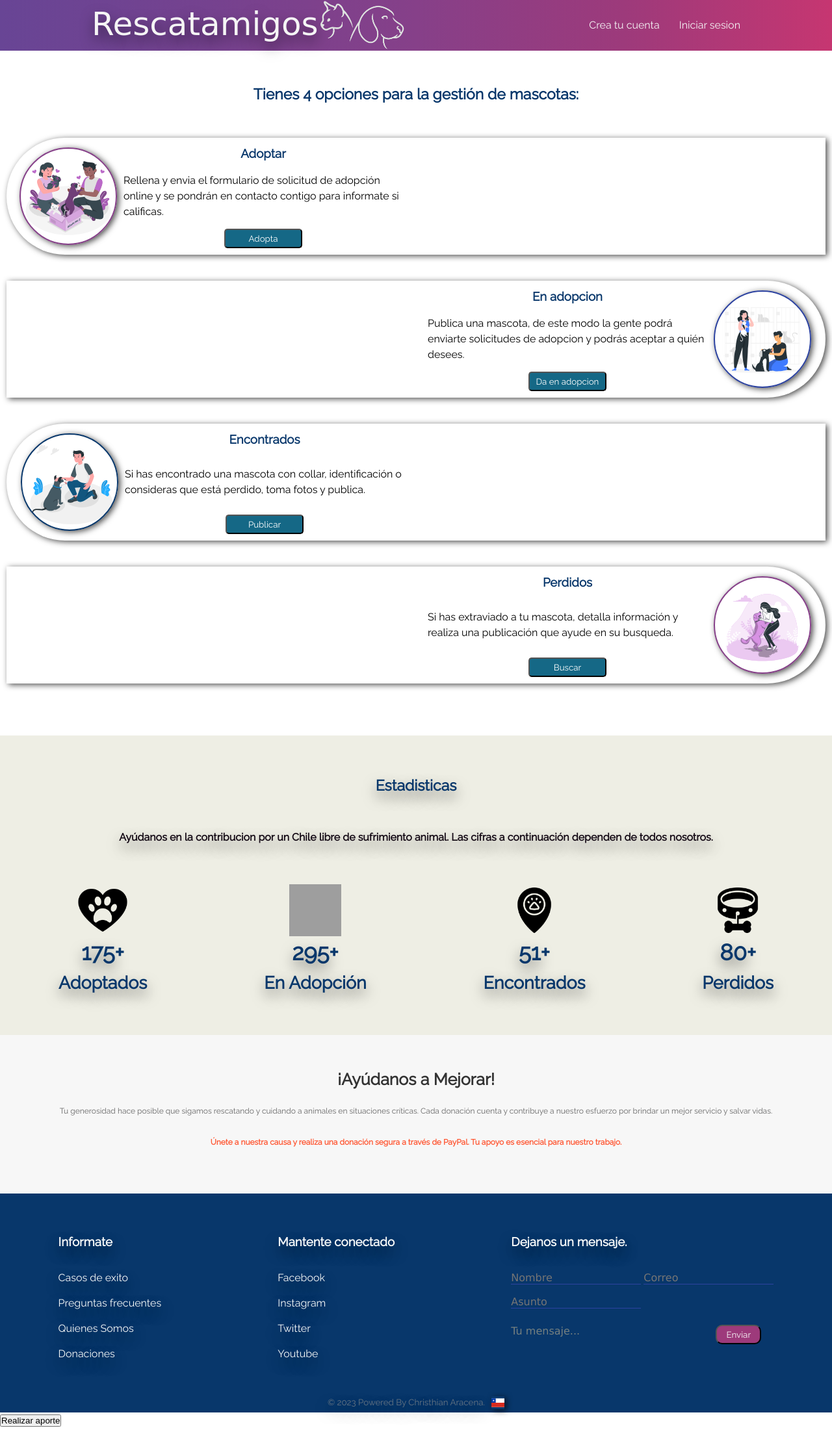
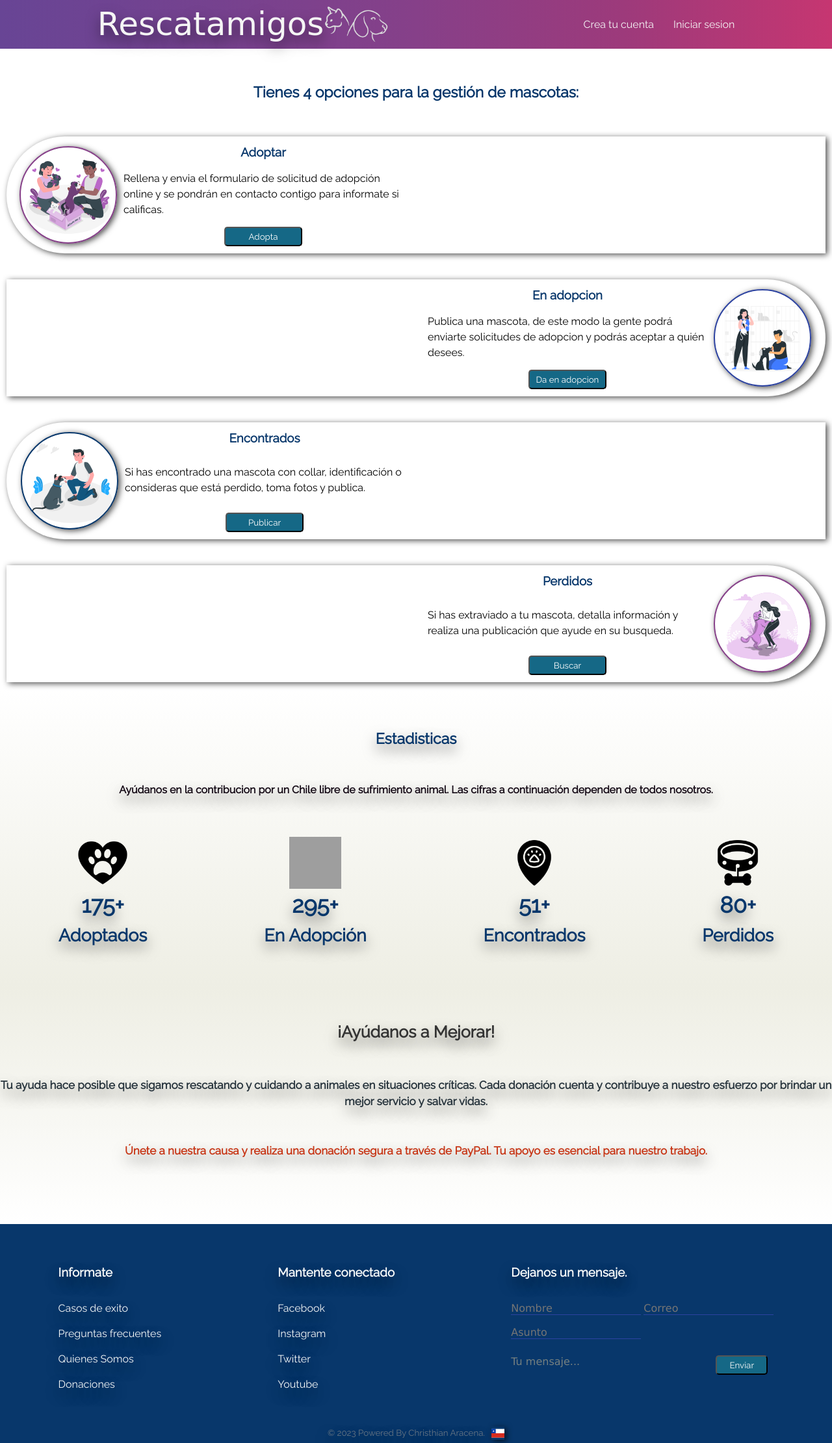
Before and after one commit to christhian-aracena/proyecto-de-especialidad, a PHP site: page / in a window 1280 px wide. Shown: the whole page at 65% size. Before the commit the page ends 2196 px from the top, so only its background shows below. Run offline with PHP 8.4, Linux system fonts and the light colour scheme; some libraries are stand-ins or nearby versions; some web fonts are replaced; grey boxes are pictures that could not be loaded.

Commit message:
avance  disenio

```diff
--- a/Presentacion/index.css
+++ b/Presentacion/index.css
@@ -52,6 +52,7 @@ img {
 
 .contenedor-header {
     display: flex;
+    align-items: center;
 }
 
 
@@ -90,8 +91,8 @@ img {
 
 
 .logo {
-    max-width: 20.1rem;
-    max-height: 7.8rem;
+    max-width: 18.1rem;
+    max-height: 5.8rem;
 }
 
 .title {
@@ -315,9 +321,9 @@ img {
 /* section */
 
 .section {
-    background: #eeeee4;
+    background: linear-gradient(to top, #eeeee4, white);
     padding-top: 1rem;
-    margin-top: 8rem;
+    margin-top: 1rem;
     padding-bottom: 5rem;     font-family: 'Raleway', sans-serif;
     color: #08376b;
 
@@ -434,9 +397,11 @@ img {
 
 /* Estilos para la sección de donación */
 .donation-section {
-    background-color: #f7f7f7; /* Fondo de la sección */
+
     padding: 50px 0; /* Espaciado interno */
     text-align: center; /* Centrar el contenido */
+    background: linear-gradient(to bottom, #eeeee4, white);
+
 }
 
 .donation-section h2 {
@@ -445,9 +410,10 @@ img {
 }
 
 .donation-section p {
-    font-size: 1.2rem; /* Tamaño del texto */
-    color: #666; /* Color del texto */
-    margin: 20px 0; /* Espaciado entre párrafos */
+    font-size: 1.7rem; /* Tamaño del texto */
+    color: #25323b; /* Color del texto */
+    margin: 5rem 0; /* Espaciado entre párrafos */
+    font-weight: bold;
 }
 
 /* Estilos para el botón de donación */
@@ -456,14 +422,14 @@ img {
 }
 
 #donate-button img {
-    width: 200px; /* Ancho de la imagen del botón */
+    width: 14rem; /* Ancho de la imagen del botón */
     height: auto; /* Altura automática para mantener la relación de aspecto */
 }
 
 /* Estilos para el llamado a la acción */
 .donation-section p:last-child {
     font-weight: bold; /* Texto en negrita para el llamado a la acción */
-    color: #ff5733; /* Color destacado para el llamado a la acción */
+    color: #c73515; /* Color destacado para el llamado a la acción */
 }
 
 
@@ -564,18 +530,18 @@ img {
 }
 
 .content2 button {
-    background: #9d3a7b;
+    background: #156886;
     color: #f8f9f9;
     font-family: 'Raleway', sans-serif;
-    width: 7rem;
+    width: 8rem;
     height: 3rem;
     cursor: pointer;
-    border-radius: 1rem;
+    border-radius: 0.5rem;
 
 }
 
 .content2 button:hover {
-    background: #c63671;
+    background: #167597;
 }
 
 .powered {
--- a/index.php
+++ b/index.php
@@ -144,10 +144,10 @@
 
     <!-- DONACIONES -->
 
-    <section class="donation-section">
-        <div class="container">
+    <section class="donation-section sombra">
+        <div class="container contenedor    ">
             <h2>¡Ayúdanos a Mejorar!</h2>
-            <p>Tu generosidad hace posible que sigamos rescatando y cuidando a animales en situaciones críticas. Cada donación cuenta y contribuye a nuestro esfuerzo por brindar un mejor servicio y salvar vidas.</p>
+            <p>Tu ayuda hace posible que sigamos rescatando y cuidando a animales en situaciones críticas. Cada donación cuenta y contribuye a nuestro esfuerzo por brindar un mejor servicio y salvar vidas.</p>
 
             <div class="donate-button-container">
                 <div id="donate-button"></div>
@@ -214,10 +214,7 @@
 
 
 
-        <!-- ESTE BOTON SE RENDERIZA EN LA SECCION DONACIONES -->
-    <div class="">
-        <button class="btn">Realizar aporte</button>
-    </div>
+    <!-- ESTE BOTON SE RENDERIZA EN LA SECCION DONACIONES -->
     <div id="donate-button-container">
         <div id="donate-button"></div>
         <script src="https://www.paypalobjects.com/donate/sdk/donate-sdk.js" charset="UTF-8"></script>
@@ -226,7 +223,7 @@
                 env: 'production',
                 hosted_button_id: '83V9N2D7YRQRC',
                 image: {
-                    src: 'https://pics.paypal.com/00/s/MjJjNmVjZDYtYmU0ZS00ODIwLWIzZjItZTM5NzdmYTY4YTZh/file.PNG',
+                    src: 'https://pics.paypal.com/00/s/ZWY5ZTI4OTYtMWQ2Yy00NmQ5LWI5MTMtZDc0YjFjM2RiMzYy/file.PNG',
                     alt: 'Donate with PayPal button',
                     title: 'PayPal - The safer, easier way to pay online!',
                 }
@@ -234,6 +231,9 @@
         </script>
     </div>
 
+
+
+
 </body>
 
 </html>
```
Also changed, not shown: other parts of Presentacion/index.css (+6 -43 lines), img/donar.jpg.
